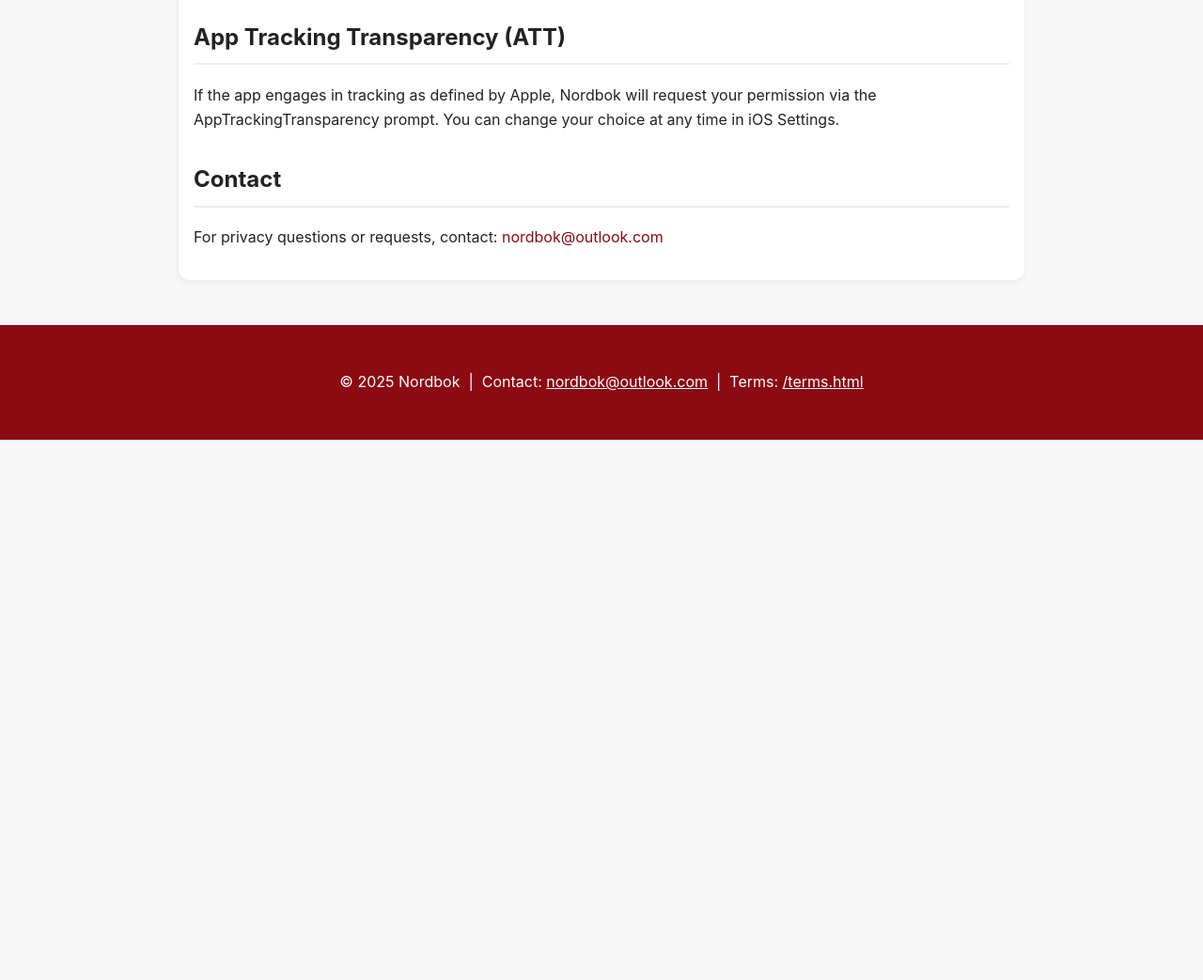
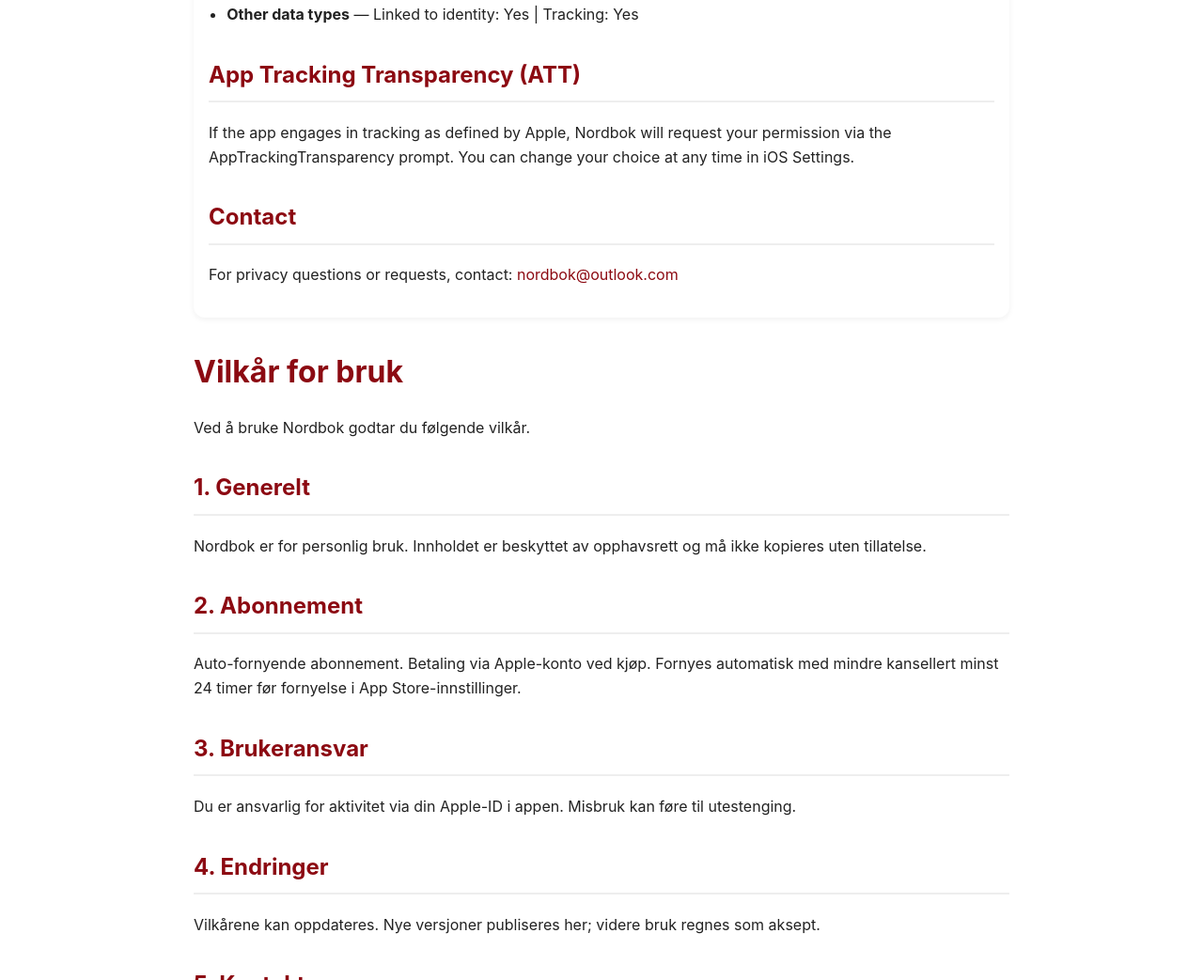
Before and after one commit to Nordbok/Nordbok.Support, a plain HTML site: page privacy.html in a window 1280 px wide. Shown: the part 1757-2800 px from the top of the page at 94% size. Before the commit the page ends 2225 px from the top, so only its background shows below. Drawn offline with Linux system fonts and the light colour scheme.

Commit message:
Update privacy.html

```diff
--- a/privacy.html
+++ b/privacy.html
@@ -148,7 +148,42 @@
       For privacy questions or requests, contact:
       <a href="mailto:nordbok@outlook.com">nordbok@outlook.com</a>
     </p>
-  </main>
+  </main><!DOCTYPE html>
+<html lang="no">
+<head>
+  <meta charset="UTF-8">
+  <meta name="viewport" content="width=device-width, initial-scale=1">
+  <title>Vilkår for bruk – Nordbok</title>
+  <style>
+    body { font-family: -apple-system, BlinkMacSystemFont, "Segoe UI", Roboto, Arial, sans-serif;
+           max-width: 900px; margin: 40px auto; padding: 0 16px; line-height: 1.6; color: #222; background:#fff; }
+    h1, h2 { color:#8C0A12; }
+    a { color:#8C0A12; text-decoration:none; } a:hover { text-decoration:underline; }
+    footer { margin-top:40px; font-size:14px; text-align:center; color:#777; }
+  </style>
+</head>
+<body>
+  <h1>Vilkår for bruk</h1>
+  <p>Ved å bruke Nordbok godtar du følgende vilkår.</p>
+
+  <h2>1. Generelt</h2>
+  <p>Nordbok er for personlig bruk. Innholdet er beskyttet av opphavsrett og må ikke kopieres uten tillatelse.</p>
+
+  <h2>2. Abonnement</h2>
+  <p>Auto-fornyende abonnement. Betaling via Apple-konto ved kjøp. Fornyes automatisk med mindre kansellert minst 24 timer før fornyelse i App Store-innstillinger.</p>
+
+  <h2>3. Brukeransvar</h2>
+  <p>Du er ansvarlig for aktivitet via din Apple-ID i appen. Misbruk kan føre til utestenging.</p>
+
+  <h2>4. Endringer</h2>
+  <p>Vilkårene kan oppdateres. Nye versjoner publiseres her; videre bruk regnes som aksept.</p>
+
+  <h2>5. Kontakt</h2>
+  <p>Spørsmål? <a href="mailto:nordbok@outlook.com">nordbok@outlook.com</a></p>
+
+  <footer>© 2025 Nordbok. Alle rettigheter forbeholdt.</footer>
+</body>
+</html>
 
   <footer>
     <p>© 2025 Nordbok &nbsp;|&nbsp; Contact: <a href="mailto:nordbok@outlook.com">nordbok@outlook.com</a> &nbsp;|&nbsp;
```
